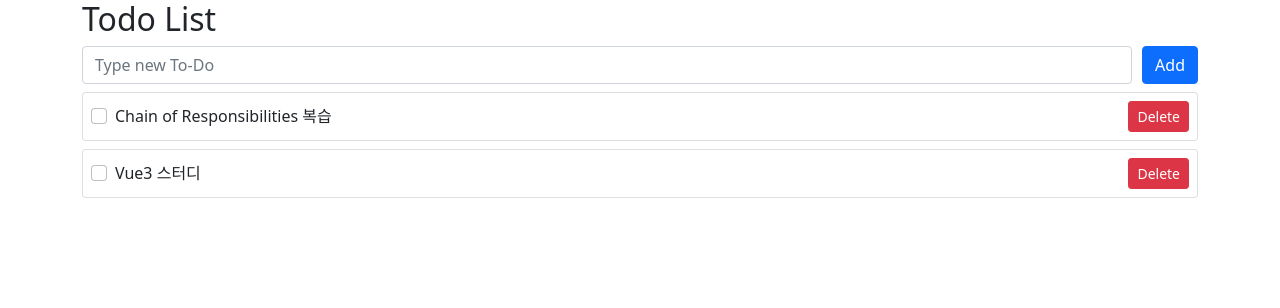
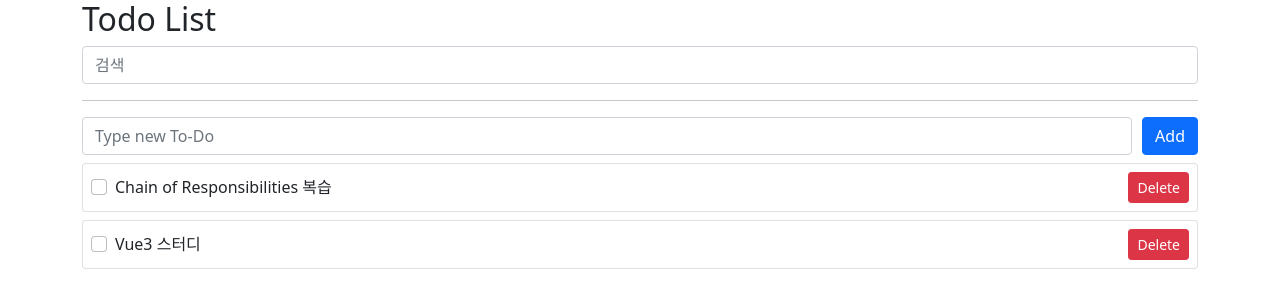
Before and after one commit to Chocobe/-Study-Vue3, a Vue app in the folder 01-코지코더/vue3-todo/: page / in a window 1280 px wide. Shown: the top 308 px of the page. Built offline with nearby package versions, Linux system fonts and the light colour scheme.

Commit message:
computed 정리

```diff
--- a/01-코지코더/vue3-todo/src/App.vue
+++ b/01-코지코더/vue3-todo/src/App.vue
@@ -2,12 +2,23 @@
   <div class="container">
     <h2>Todo List</h2>
 
+    <input
+      class="form-control"
+      type="text"
+      v-model="searchText"
+      placeholder="검색"
+    />
+
+    <hr />
+
     <TodoSimpleForm @addTodo="addTodo" />
 
-    <div v-if="!todos.length">ToDo 를 입력해 주세요.</div>
+    <div class="mt-2" v-if="!filteredTodos.length">
+      There is noting to display
+    </div>
 
     <TodoList
-      :todos="todos"
+      :todos="filteredTodos"
       @toggleTodo="toggleTodo"
       @deleteTodo="deleteTodo"
     />
@@ -15,7 +26,7 @@
 </template>
 
 <script>
-import { ref } from "vue";
+import { ref, computed } from "vue";
 
 import TodoSimpleForm from "@/components/TodoSimpleForm.vue";
 import TodoList from "@/components/TodoList.vue";
@@ -52,6 +63,17 @@
       todos.value.splice(idx, 1);
     };
 
+    const searchText = ref("");
+    const filteredTodos = computed(() => {
+      if (searchText.value) {
+        return todos.value.filter(todo =>
+          todo.subject.includes(searchText.value),
+        );
+      } else {
+        return todos.value;
+      }
+    });
+
     return {
       todo,
       todos,
@@ -59,6 +81,9 @@
       addTodo,
       toggleTodo,
       deleteTodo,
+
+      searchText,
+      filteredTodos,
     };
   },
 
```
Also changed, not shown: 1 other file (tests, documents, lock files or other folders).
